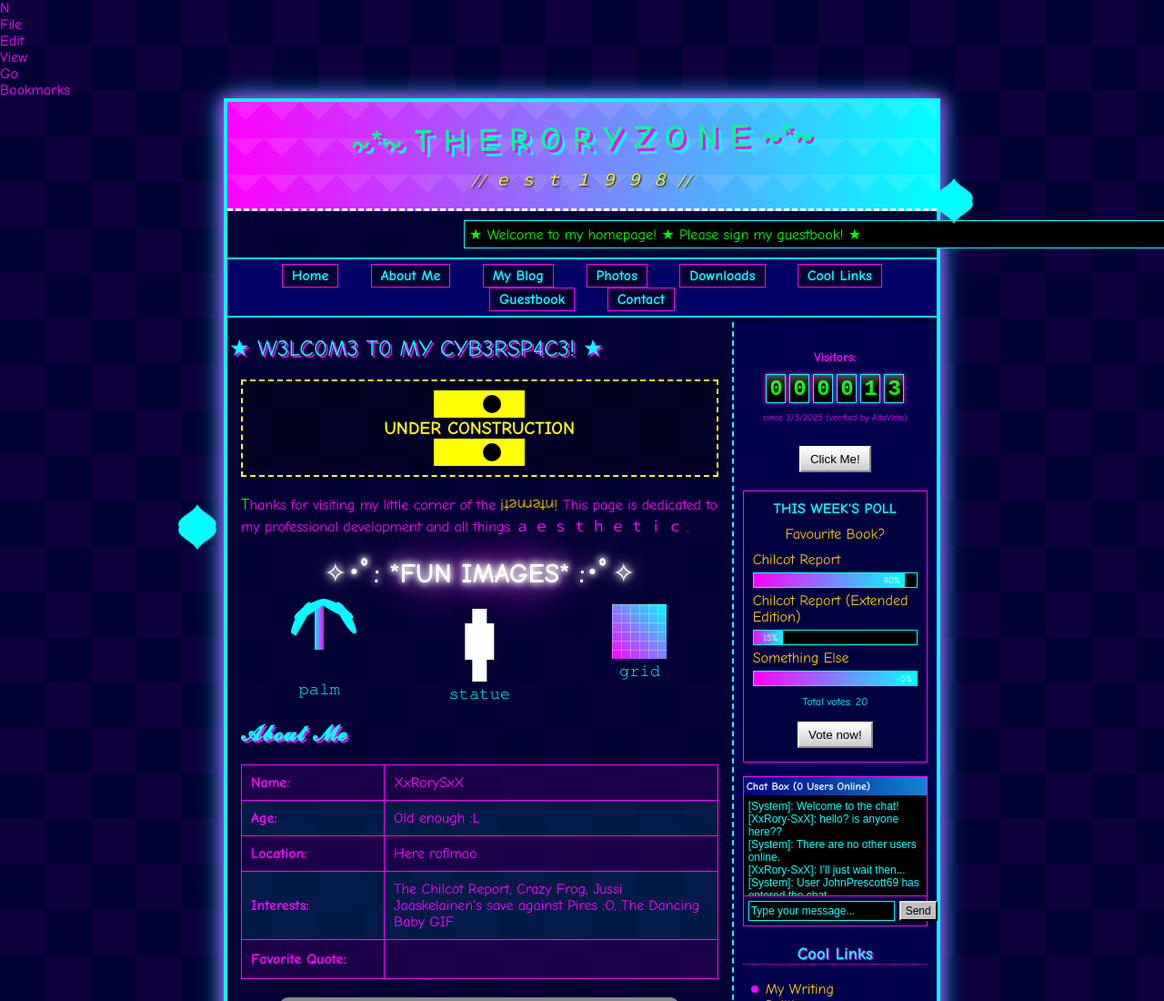
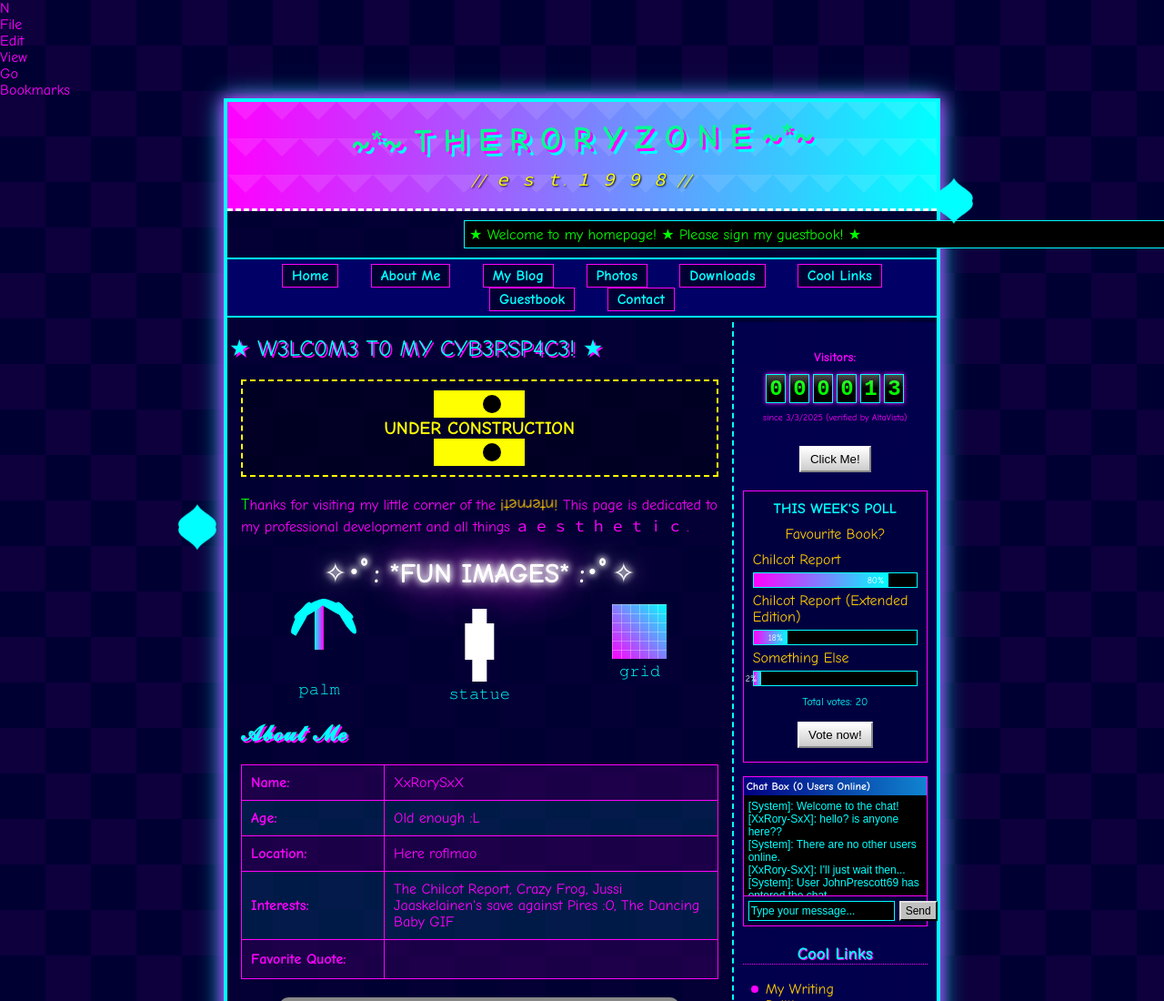
Before and after one commit to rigiddesignator/rigiddesignator.github.io, a plain HTML site: page index.html in a window 1280 px wide. Shown: the top 1100 px of the page at 91% size. Drawn offline with Linux system fonts and the light colour scheme.

Commit message:
Update index.html

```diff
--- a/index.html
+++ b/index.html
@@ -1356,17 +1356,17 @@
 
           <div class="poll-option">Chilcot Report</div>
           <div class="poll-bar-container">
-            <div class="poll-bar" style="width: 90%;">90%</div>
+            <div class="poll-bar" style="width: 80%;">80%</div>
           </div>
 
           <div class="poll-option">Chilcot Report (Extended Edition)</div>
           <div class="poll-bar-container">
-            <div class="poll-bar" style="width: 15%;">15%</div>
+            <div class="poll-bar" style="width: 18%;">18%</div>
           </div>
 
           <div class="poll-option">Something Else</div>
           <div class="poll-bar-container">
-            <div class="poll-bar" style="width: -5%;">-5%</div>
+            <div class="poll-bar" style="width: 2%;">2%</div>
           </div>
 
           <div style="color: #00ffff; font-size: 12px; margin-top: 10px; text-align: center;">
```
